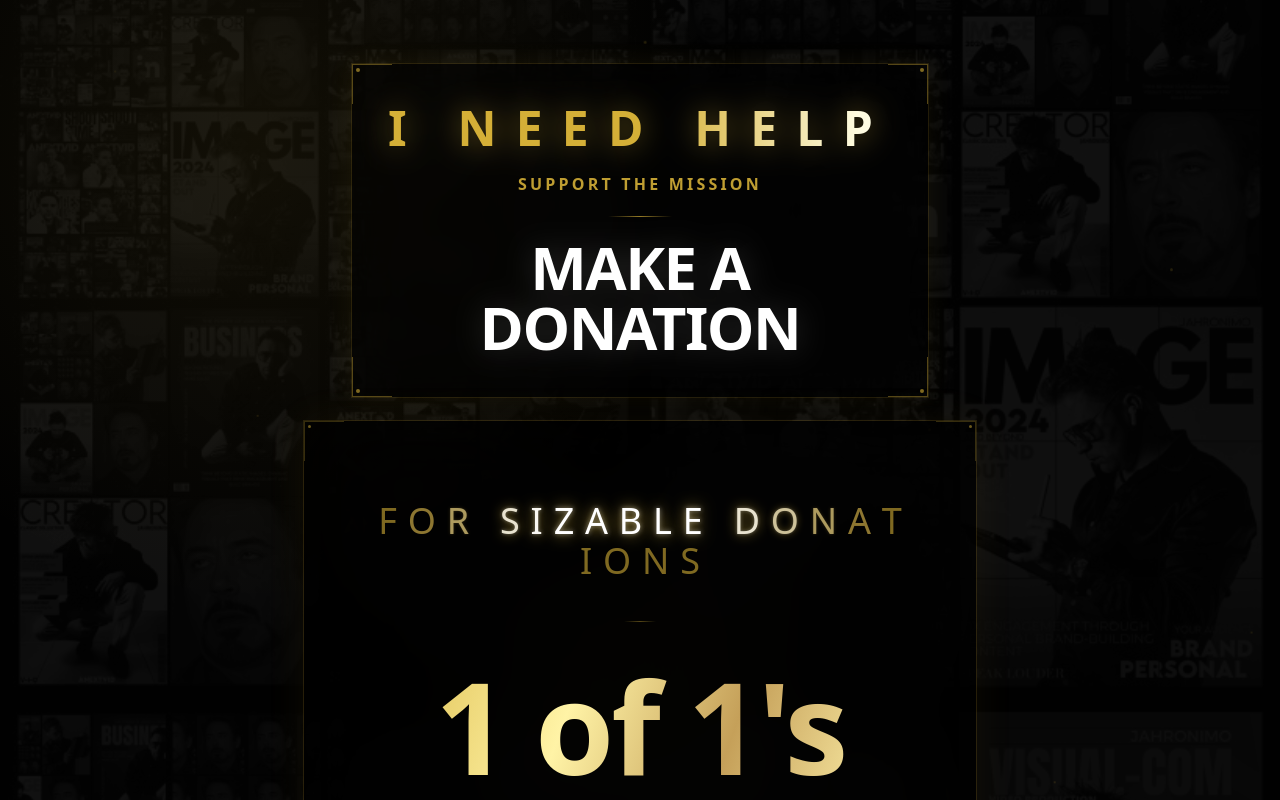
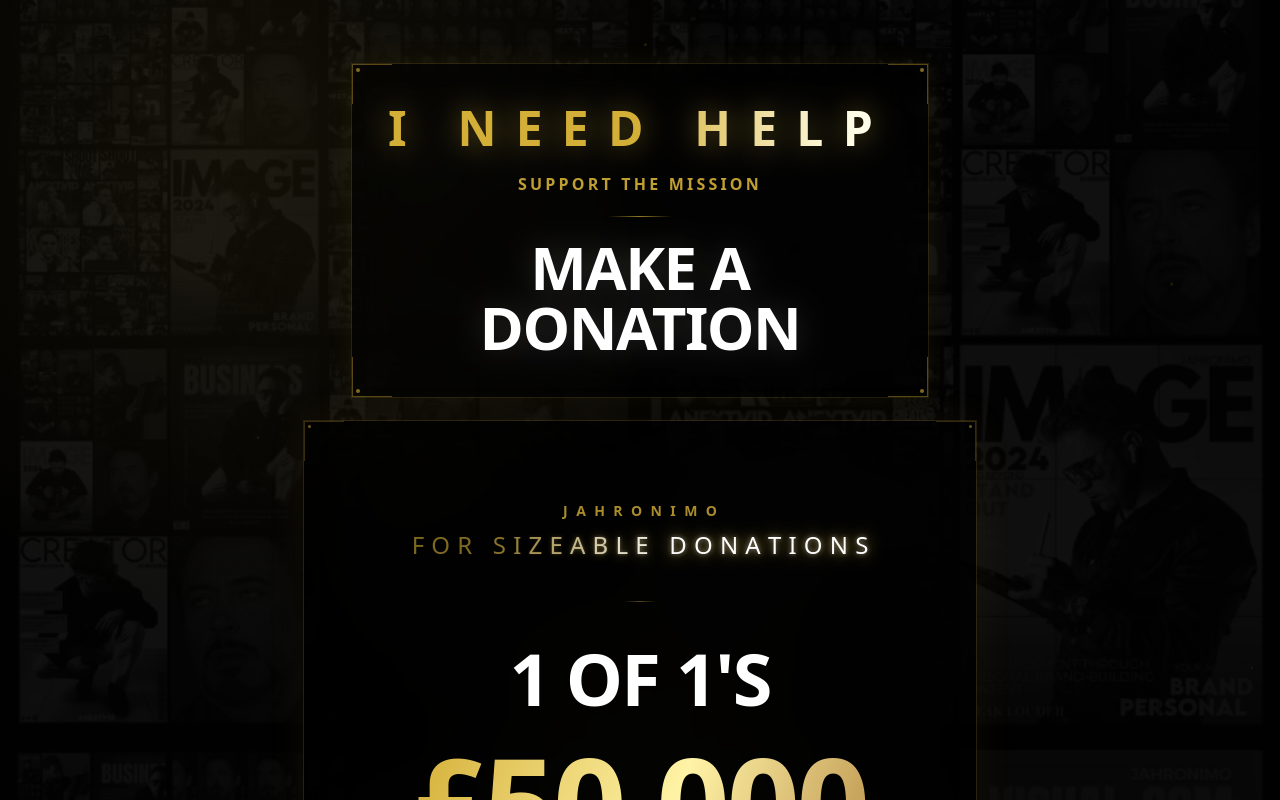
Before and after one commit to anextvid-boop/fiftyk-offer, a Next.js app: page /fiftyk-offer/ in a window 1280 px wide. Shown: the top 800 px of the page. Built offline with nearby package versions, Linux system fonts and the light colour scheme.

Commit message:
Refine 1 of 1's card layout with full text sequence

```diff
--- a/src/app/page.tsx
+++ b/src/app/page.tsx
@@ -496,9 +496,16 @@ export default function Home() {
 
                 {/* Content */}
                 <div className="flex flex-col items-center gap-10 w-full">
-                  {/* Name */}
-                  <div className="flex flex-wrap justify-center text-xl sm:text-2xl md:text-3xl lg:text-4xl tracking-[0.3em] font-light uppercase m-0 mr-[-0.3em] text-[#d4af37]/60">
-                    {["f", "o", "r", " ", "s", "i", "z", "a", "b", "l", "e", " ", "d", "o", "n", "a", "t", "i", "o", "n", "s"].map((letter, index) => (
+                  {/* Name & Context */}
+                  <div className="flex flex-col items-center gap-2">
+                    <motion.p
+                      variants={itemVariants}
+                      className="text-[#d4af37]/80 tracking-[0.6em] text-xs sm:text-sm uppercase font-black mr-[-0.6em]"
+                    >
+                      Jahronimo
+                    </motion.p>
+                    <div className="flex flex-wrap justify-center text-lg sm:text-xl md:text-2xl tracking-[0.3em] font-light uppercase m-0 mr-[-0.3em] text-white/40">
+                      {["f", "o", "r", " ", "s", "i", "z", "e", "a", "b", "l", "e", " ", "d", "o", "n", "a", "t", "i", "o", "n", "s"].map((letter, index) => (
                         <motion.span
                           key={index}
                           custom={index}
@@ -507,27 +514,38 @@ export default function Home() {
                           animate="visible"
                           style={{
                             animation: "letter-glow 4s ease-in-out infinite",
-                          animationDelay: `${index * 0.1}s`
+                            animationDelay: `${index * 0.05}s`
                           }}
                         >
                           {letter === " " ? "\u00A0" : letter}
                         </motion.span>
                       ))}
                     </div>
+                  </div>
 
                   <div className="w-8 h-[1px] bg-gradient-to-r from-transparent via-[#d4af37]/40 to-transparent" />
 
+                  {/* Main Offer Title */}
+                  <div className="flex flex-col items-center gap-6">
+                    <motion.h2
+                      variants={itemVariants}
+                      className="text-4xl sm:text-5xl md:text-7xl font-black tracking-tight text-white uppercase m-0"
+                    >
+                      1 of 1&apos;s
+                    </motion.h2>
                     <motion.h1
                       variants={itemVariants}
                       className="text-6xl sm:text-7xl md:text-9xl font-black tracking-tight leading-none text-transparent bg-clip-text m-0
                         bg-[linear-gradient(110deg,#d4af37_0%,#fff3a6_30%,#c5a059_50%,#fceea7_70%,#b8860b_100%)]
-                      bg-[length:200%_100%] animate-[shine_6s_linear_infinite]"
+                        bg-[length:200%_100%] animate-[shine:6s_linear_infinite]"
                     >
-                    1 of 1&apos;s
+                      £50,000
                     </motion.h1>
+                  </div>
 
                   <div className="w-8 h-[1px] bg-gradient-to-r from-transparent via-[#d4af37]/40 to-transparent" />
 
+                  {/* Strategy & Footer */}
                   <motion.div variants={itemVariants} className="flex flex-col items-center gap-6 w-full text-center mt-6">
                     <div className="relative">
                       <h2 className="text-6xl sm:text-7xl md:text-8xl lg:text-9xl font-black text-white uppercase tracking-[-0.08em] leading-none m-0 drop-shadow-[0_0_20px_rgba(255,255,255,0.1)]">
@@ -536,7 +554,7 @@ export default function Home() {
                       <div className="mt-2 flex items-center justify-center">
                         <div className="h-[1px] w-8 bg-gradient-to-r from-transparent to-[#d4af37]/30" />
                         <p className="px-4 text-[#d4af37]/90 tracking-[0.4em] text-sm md:text-base font-black uppercase">
-                          i make
+                          I MAKE
                         </p>
                         <div className="h-[1px] w-8 bg-gradient-to-l from-transparent to-[#d4af37]/30" />
                       </div>
@@ -562,7 +580,7 @@ export default function Home() {
                       }}
                       className="text-[#d4af37] tracking-[0.5em] text-xs uppercase font-bold mr-[-0.5em]"
                     >
-                      Press to enter.
+                      press to enter
                     </motion.span>
                     <div className="w-4 h-[1px] bg-[#d4af37]/30" />
                   </motion.div>
```
Lines whose indentation alone changed are shown as unchanged.
